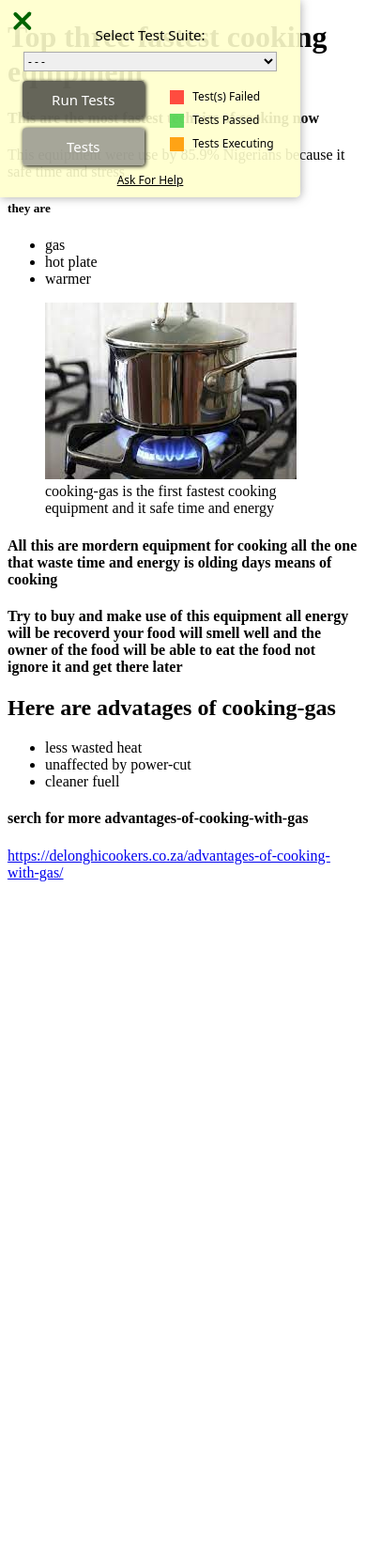
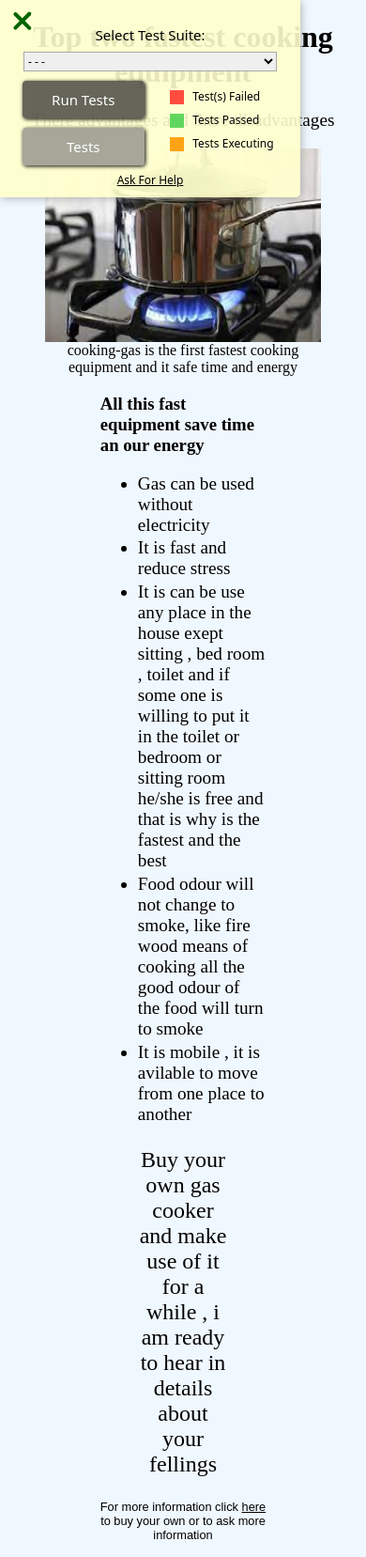
Before and after one commit to abdulsomod1/fcc, a plain HTML site: page index.html in a window 390 px wide. Shown: the whole page at 94% size. Before the commit the page ends 946 px from the top, so only its background shows below. Drawn offline with Linux system fonts and the light colour scheme.

Commit message:
Add styling and fix linter issues

```diff
--- a/index.html
+++ b/index.html
@@ -1,45 +1,42 @@
 <!DOCTYPE html>
 <html lang="en">
-
 <head>
     <meta charset="UTF-8">
     <meta http-equiv="X-UA-Compatible" content="IE=edge">
     <meta name="viewport" content="width=device-width, initial-scale=1.0">
+    <title>Fast cooking equipment</title>
 </head>
-
 <body>
     <main id="main">
-        <h1 id="main">Top three fastest cooking equipment</h1>
-        <main id="title">
-            <h4 id="title">This are the most fastest technics of cooking now</h4>
-            <p>This equipment were use by 85.9% Nigerians because it safe time and stress </p>
-            <h5>they are</h5>
-            <ul>
-                <li>gas</li>
-                <li>hot plate</li>
-                <li>warmer</li>
-            </ul>
-
+        <h1 id="main head">Top two fastest cooking equipment</h1>
+        <p id="title">There advantages and there disadvantages</p>
         <figure id="img-div">
             <img id="image" img src="cooking-gas.jpg" alt="The gas is the first fastest means of cooking">
-                <figcaption id="img-caption">cooking-gas is the first fastest cooking equipment and it safe time and energy</figcaption></figure>
+            <figcaption id="img-caption">cooking-gas is the first fastest cooking equipment and it safe time and energy
+            </figcaption>
             </div>
             <section id="tribute-info">
-            <h4 id="tribute-info">All this are mordern equipment for cooking all the one that waste time and energy is olding days means of cooking</h4>
-            <h4>Try to buy and make use of this equipment all energy will be recoverd your food will smell well and the owner of the food will be able to eat the food not ignore it and get there later</h4>
-            <h2>Here are advatages of cooking-gas</h2>
+                <h3 id="tribute-info hea">All this fast equipment save time an our energy</h3>
                 <ul>
-                <li>less wasted heat</li>
-                <li>unaffected by power-cut</li>
-                <li>cleaner fuell</li>
+                    <li>Gas can be used without electricity</li>
+                    <li>It is fast and reduce stress</li>
+                    <li>It is can be use any place in the house exept sitting , bed room , toilet and if some one is
+                        willing to put it in the toilet or bedroom or sitting room he/she is free and that is why is the
+                        fastest and the best</li>
+                    <li>Food odour will not change to smoke, like fire wood means of cooking all the good odour of the
+                        food will turn to smoke</li>
+                    <li>It is mobile , it is avilable to move from one place to another </li>
                 </ul>
-            <h4>serch for more advantages-of-cooking-with-gas</h4>
-
-            <a href=id="tribute-link">https://delonghicookers.co.za/advantages-of-cooking-with-gas/</a></a>
-            <a href id="tribute-link" target=""></a>
+                <blockquote>
+                    Buy your own gas cooker and make use of it for a while , i am ready to hear in details about your
+                    fellings
+                </blockquote>
+                <link rel="stylesheet" href="stylesheet.css">
+                <footer>For more information click <a target="_blank" id="tribute-link" rel="noopener noreferrer"
+                        href="https://delonghicookers.co.za/advantages-of-cooking-with-gas/">here</a> to buy
+                    your own or to ask more information
+                </footer>
     </main>
-
     <script src="./bundle.js"></script>
 </body>
-
 </html>
--- /dev/null
+++ b/stylesheet.css
@@ -0,0 +1,75 @@
+h1 {
+  text-align: center;
+  color: black;
+}
+h4 {
+  color: black;
+  text-align: left;
+  font-size: 150%;
+  text-align: center;
+}
+h6 {
+  font-size: 150%;
+  text-align: center;
+}
+a {
+  font-size: 250;
+  text-align: center;
+}
+ul {
+  font-size: 120%;
+  margin: auto;
+}
+p {
+  font-size: 120%;
+  color: black;
+  text-align: center;
+}
+h5 {
+  font-size: 120%;
+  color: black;
+  text-align: center;
+}
+body {
+  background-color: aliceblue;
+}
+h4 {
+  color: black;
+  text-align: center;
+}
+h6 {
+  color: black;
+}
+a {
+  color: black;
+}
+#image {
+  width: 100%;
+  max-width: 100%;
+  display: block;
+}
+li {
+  margin: auto;
+  margin-bottom: 2%;
+}
+footer {
+  text-align: center;
+  font-size: 80%;
+  font-family: sans-serif;
+}
+#tribute-info {
+  width: 60%;
+  margin: auto;
+  font-size: 100%;
+}
+#img-caption {
+  font-size: 100%;
+  text-align: center;
+  margin: 2%;
+  margin-top: 0%;
+}
+blockquote {
+  font-family: andalus;
+  text-align: center;
+  font-size: 150%;
+}
```
Also changed, not shown: index.css (deleted). Lines whose indentation alone changed are shown as unchanged.
